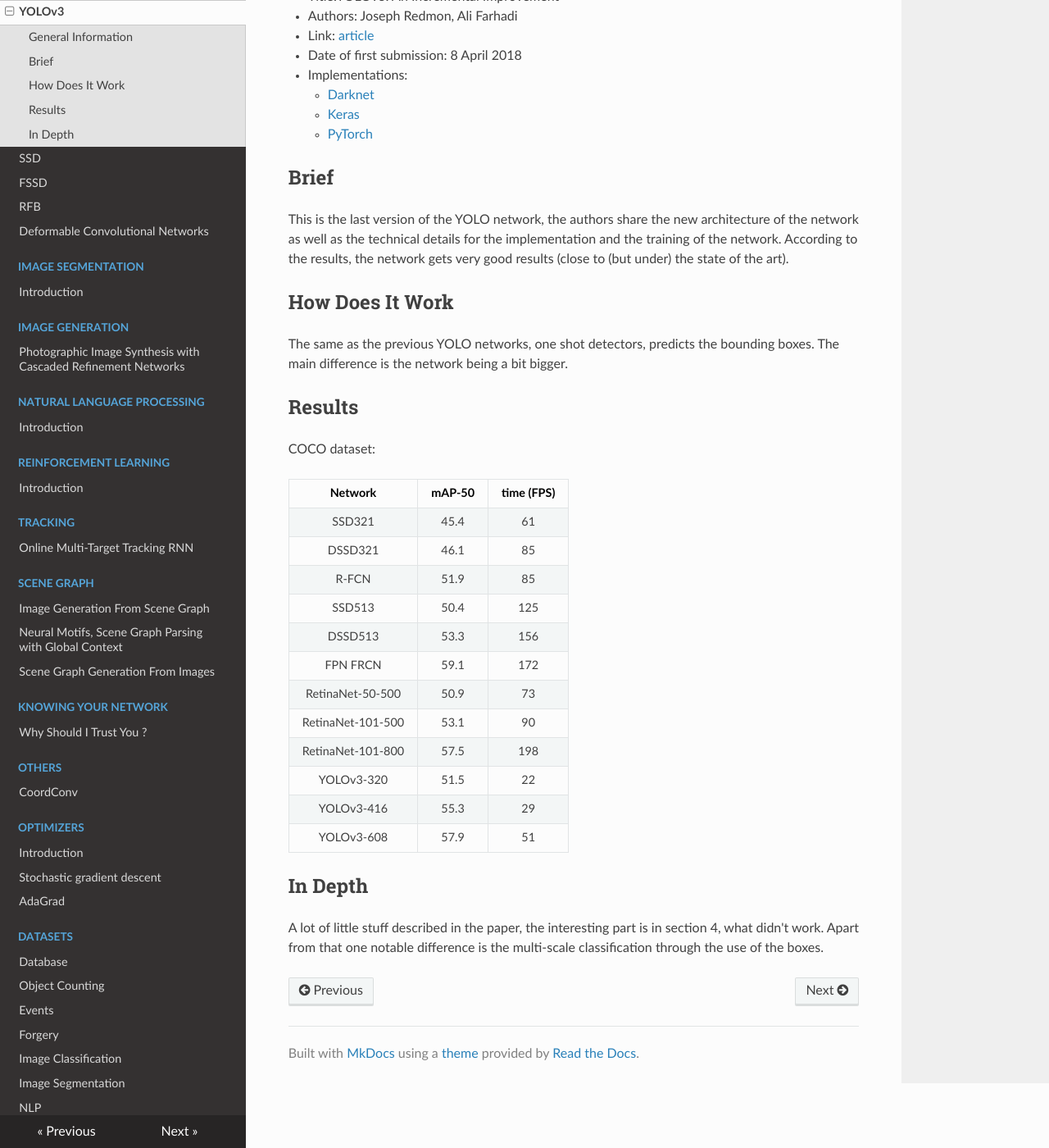
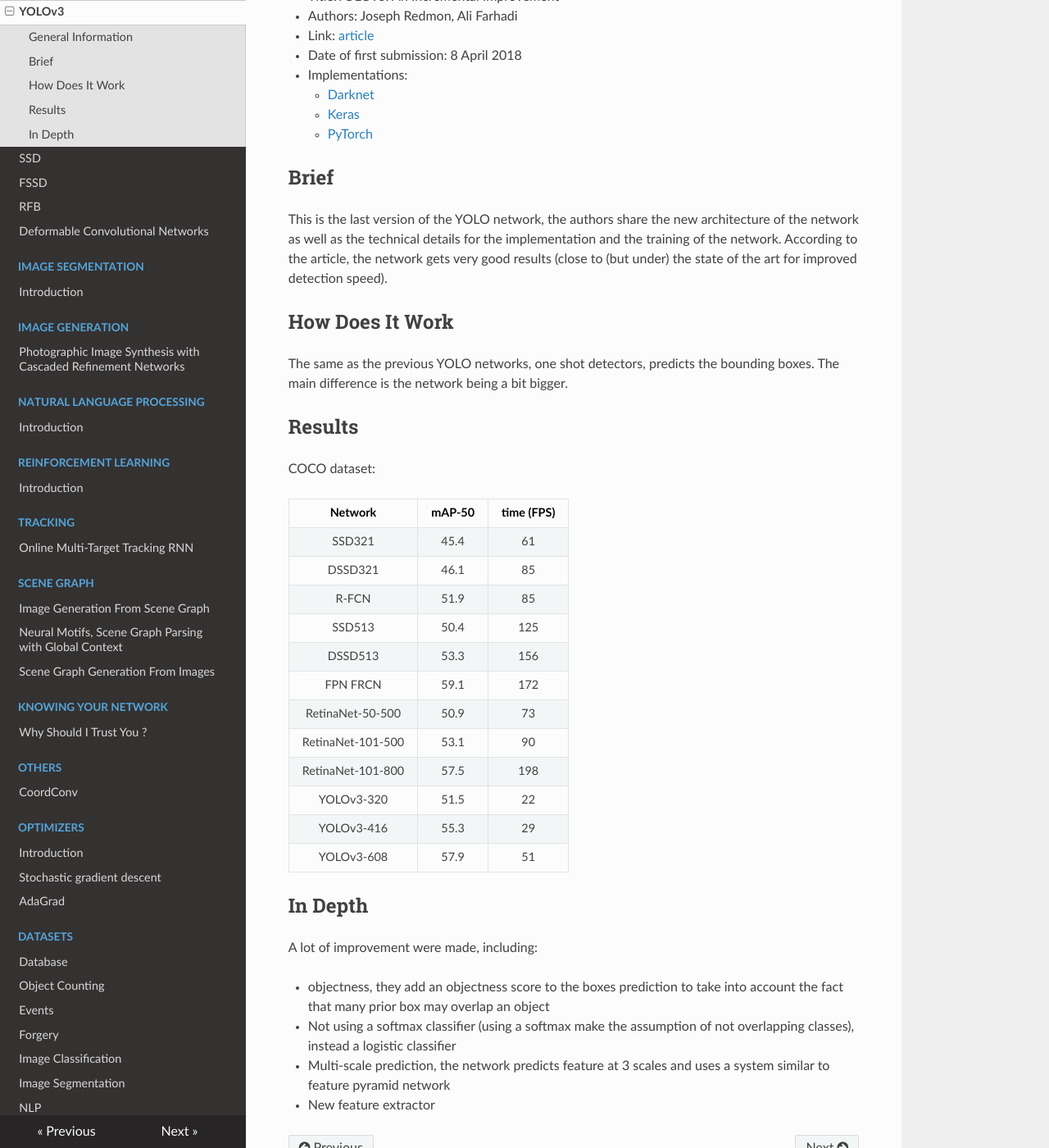
Before and after one commit to D3lt4lph4/papers, an MkDocs documentation site: the page built from docs/imagedetection/yolov3.md, in a window 1280 px wide and 1400 px high, scrolled down 280 px. Shown: the whole window at 82% size. Built offline with MkDocs 1.6.1, drawn with Linux system fonts in a browser that asks for light colours; nearby versions of some CDN libraries; old or Windows-style settings are respelled for this version of MkDocs; some of the changed text lies outside the part shown.

Commit message:
up yolo v3

```diff
--- a/docs/imagedetection/yolov3.md
+++ b/docs/imagedetection/yolov3.md
@@ -15,7 +15,7 @@
 
 ## Brief
 
-This is the last version of the YOLO network, the authors share the new architecture of the network as well as the technical details for the implementation and the training of the network. According to the results, the network gets very good results (close to (but under) the state of the art).
+This is the last version of the YOLO network, the authors share the new architecture of the network as well as the technical details for the implementation and the training of the network. According to the article, the network gets very good results (close to (but under) the state of the art for improved detection speed).
 
 ## How Does It Work
 
@@ -42,4 +42,9 @@
 
 ## In Depth
 
-A lot of little stuff described in the paper, the interesting part is in section 4, what didn't work. Apart from that one notable difference is the multi-scale classification through the use of the boxes.
+A lot of improvement were made, including:
+
+- objectness, they add an objectness score to the boxes prediction to take into account the fact that many prior box may overlap an object
+- Not using a softmax classifier (using a softmax make the assumption of not overlapping classes), instead a logistic classifier
+- Multi-scale prediction, the network predicts feature at 3 scales and uses a system similar to feature pyramid network
+- New feature extractor
```
Also changed, not shown: other parts of docs/imagedetection/yolov3.md (+1 -1 lines).
